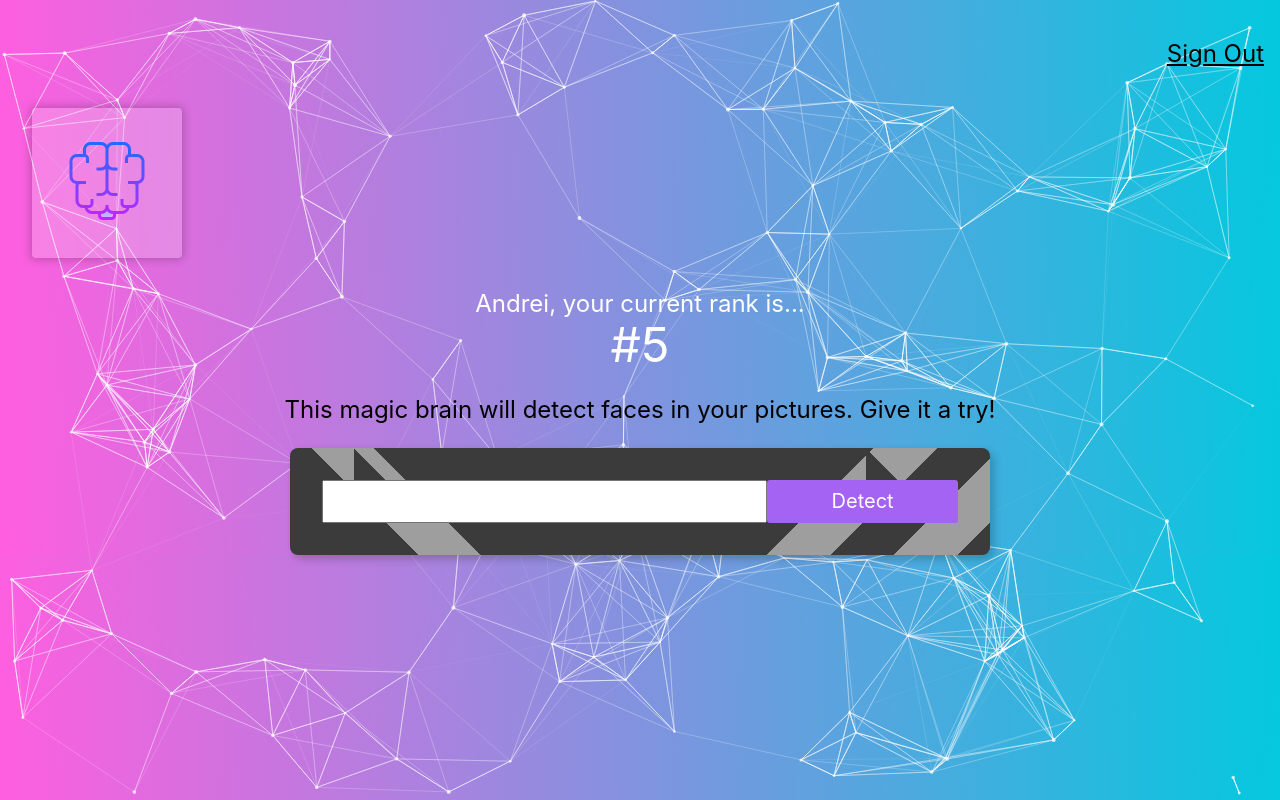
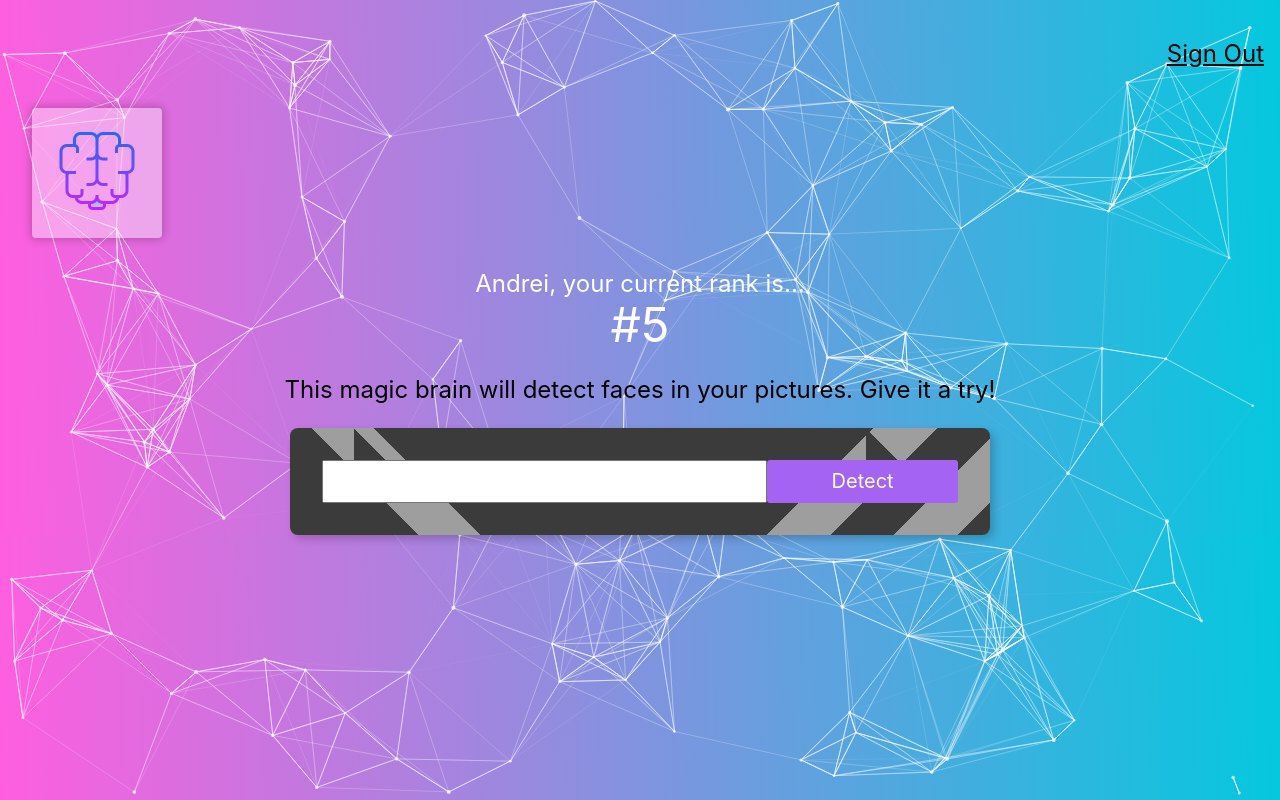
Before and after one commit to DeboraBucci/smart_brain, a React (Create React App) app: page / in a window 1280 px wide. Built offline with nearby package versions, Linux system fonts and the light colour scheme.

Commit message:
make logo smaller and increase the opacity of its background

```diff
--- a/src/components/logo/Logo.css
+++ b/src/components/logo/Logo.css
@@ -1,3 +1,3 @@
 .Tilt {
-  background: rgba(255, 255, 255, 0.2);
+  background: rgba(255, 255, 255, 0.4);
 }
--- a/src/components/logo/Logo.js
+++ b/src/components/logo/Logo.js
@@ -10,8 +10,8 @@ const Logo = () => {
       <Tilt
         className="Tilt br2 shadow-2"
         style={{
-          height: "150px",
-          width: "150px",
+          height: "130px",
+          width: "130px",
           display: "flex",
           justifyContent: "center",
           alignItems: "center",
```
